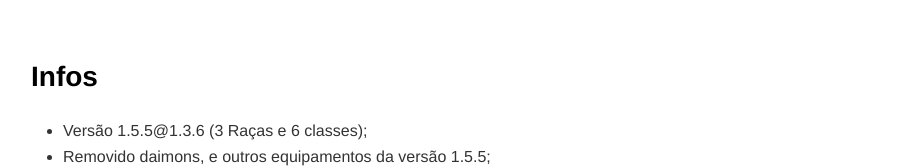
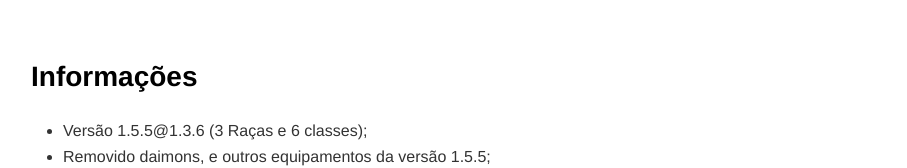
Before and after one commit to CassioLuis/Informa-oes-PW, a plain HTML site: page index.html in a window 1280 px wide. Shown: the top 168 px of the page, without its empty margins (184-1091 px from the left). Drawn offline with Linux system fonts and the light colour scheme.

Commit message:
commit 3

```diff
--- a/index.html
+++ b/index.html
@@ -855,7 +855,7 @@
 
   <div class="crossnote markdown-preview  ">
 
-    <h2 id="infos">Infos </h2>
+    <h2 id="infos">Informações</h2>
     <ul>
       <li>Versão 1.5.5@1.3.6 (3 Raças e 6 classes);</li>
       <li>Removido daimons, e outros equipamentos da versão 1.5.5;</li>
```
